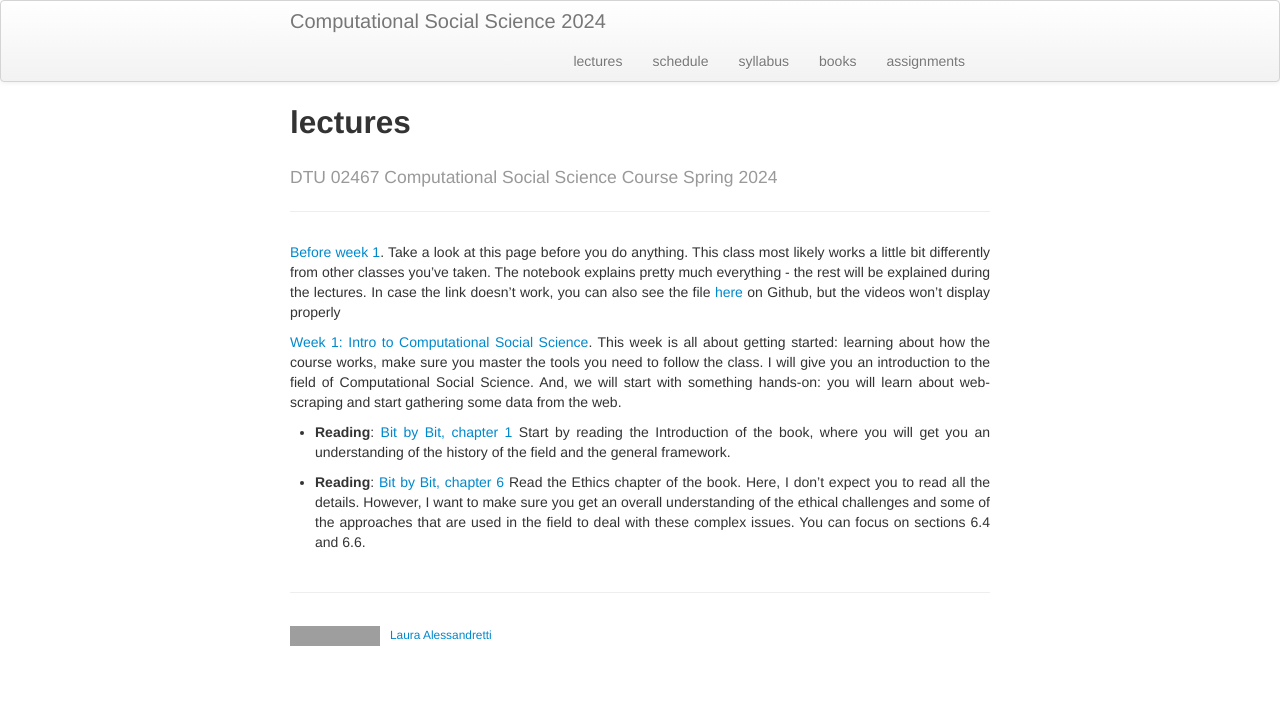
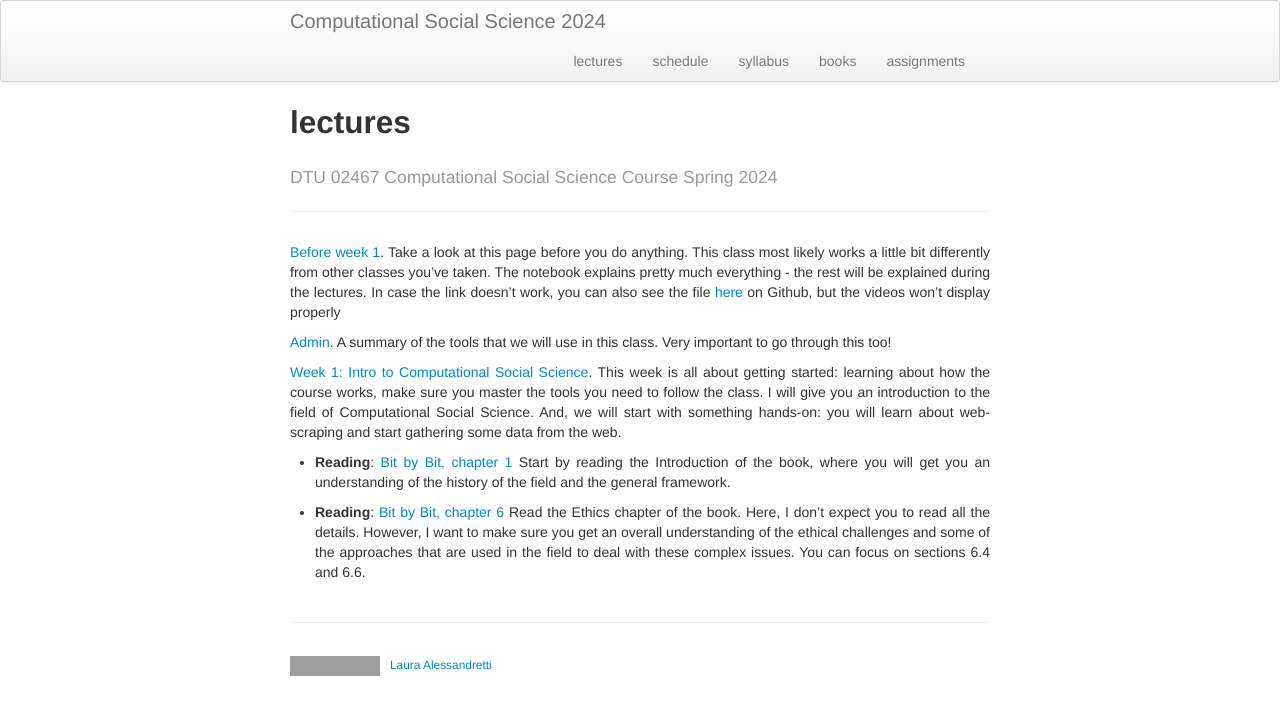
Before and after one commit to Simo067m/comsocsci2024, a Jekyll site: the page built from docs/lectures.md, in a window 1280 px wide. Shown: the top 715 px of the page. Built offline with Jekyll 4.4.1, drawn with Linux system fonts in a browser that asks for light colours; grey boxes are pictures that could not be loaded.

Commit message:
small changes

```diff
--- a/docs/lectures.md
+++ b/docs/lectures.md
@@ -6,8 +6,10 @@ description: A course led by Laura Alessandretti on Computational Social Science
 ---
 
 
+
 [Before week 1](https://nbviewer.org/github/lalessan/comsocsci2024/blob/main/lectures/Before_week_1.ipynb). Take a look at this page before you do anything. This class most likely works a little bit differently from other classes you've taken. The notebook explains pretty much everything - the rest will be explained during the lectures. In case the link doesn't work, you can also see the file [here](https://github.com/lalessan/comsocsci2024/blob/main/lectures/Before_week_1.ipynb) on Github, but the videos won't display properly
 
+[Admin](https://nbviewer.org/github/lalessan/comsocsci2024/blob/main/lectures/Admin.ipynb). A summary of the tools that we will use in this class. Very important to go through this too!
 
 [Week 1: Intro to Computational Social Science](https://nbviewer.org/github/lalessan/comsocsci2024/blob/main/lectures/Week1.ipynb). This week is all about getting started: learning about how the course works, make sure you master the tools you need to follow the class. I will give you an introduction to the field of Computational Social Science. And, we will start with something hands-on: you will learn about web-scraping and start gathering some data from the web.
 
```
